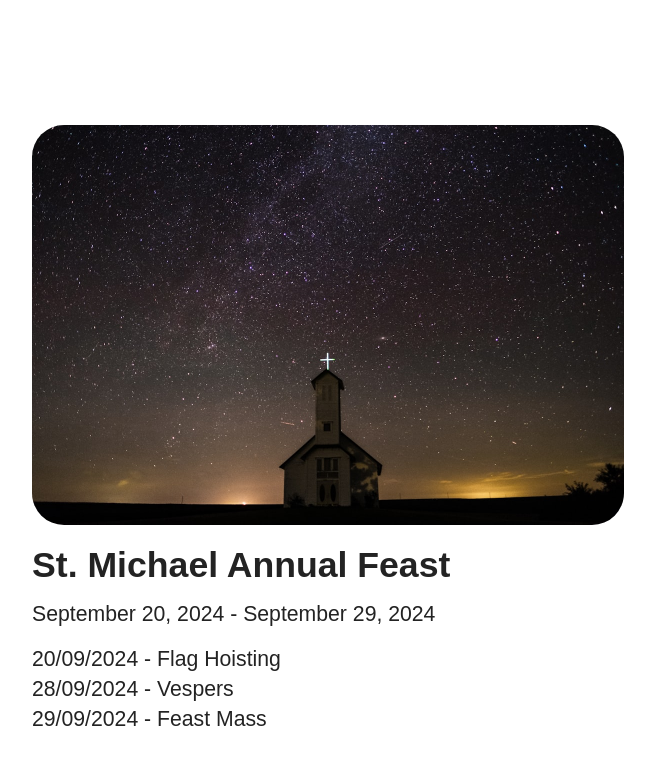
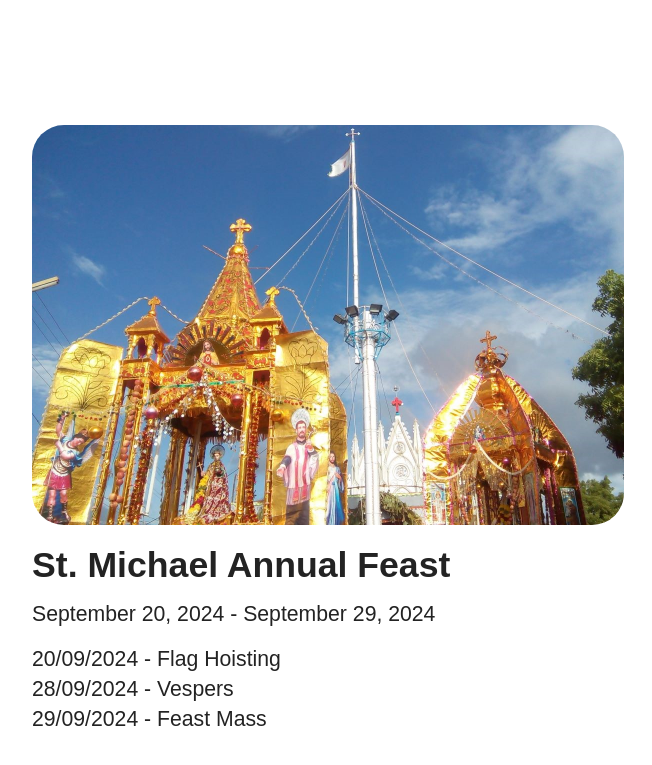
Before and after one commit to stmichaelchurchvazhai/home, a plain HTML site: page index.html in a window 1280 px wide. Shown: the part 4582-5347 px from the top of the page, 0-652 px from the left. Drawn offline with Linux system fonts and the light colour scheme; some packages are replaced by stand-ins of ours; a web font is replaced by a local one.

Commit message:
Small Change Modified

```diff
--- a/index.html
+++ b/index.html
@@ -305,7 +305,7 @@
       <div class="item features-image col-12 col-md-6 col-lg-6 active">
         <div class="item-wrapper">
           <div class="item-img mb-3">
-            <img src="assets/images/photo-1532140225690-f6d25ab4c891.jpeg" alt="photo" title="" data-slide-to="1" data-bs-slide-to="1">
+            <img src="assets/images/feast.jpg" alt="feast-photo" title="" data-slide-to="1" data-bs-slide-to="1">
           </div>
           <div class="item-content align-left">
             <h5 class="item-title mbr-fonts-style mb-2 mt-0 display-5">
```
Also changed, not shown: assets/images/feast.jpg (added).
